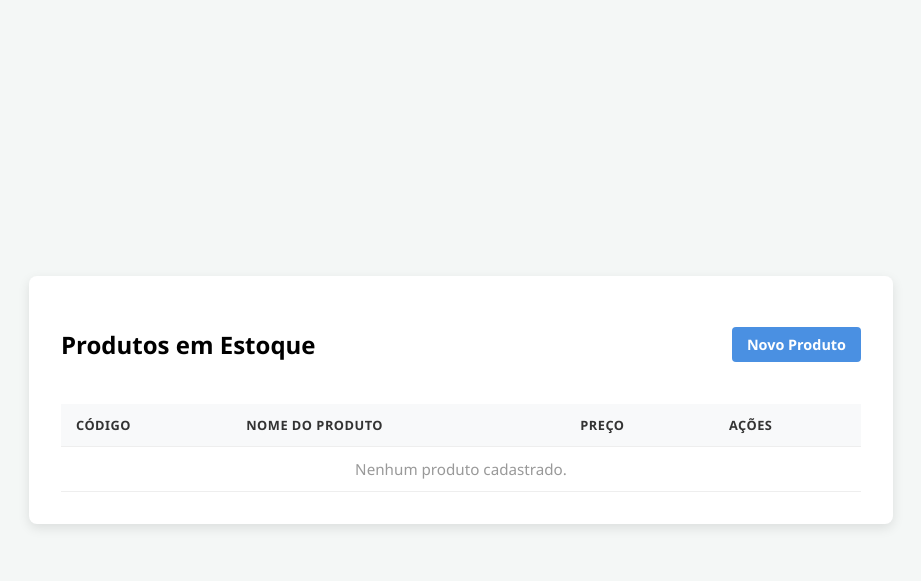
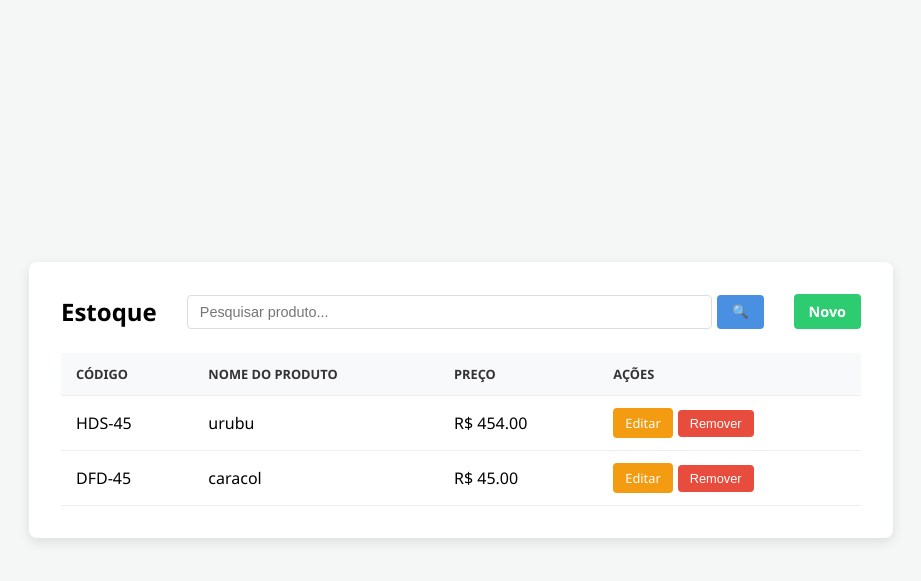
Before and after one commit to JoaoVictorML/PROVA-DWII---CRUD---, a Flask app: page /produtos in a window 1280 px wide. Shown: the top 581 px of the page, without its empty margins (179-1100 px from the left). Run offline with Flask 3, Linux system fonts and the light colour scheme.

Commit message:
atualização final

```diff
--- a/main.py
+++ b/main.py
@@ -1,31 +1,68 @@
-from flask import Flask, render_template
+from flask import Flask, render_template, request, redirect, url_for, flash
+from flask_sqlalchemy import SQLAlchemy
 
 app = Flask(__name__)
+app.config['SQLALCHEMY_DATABASE_URI'] = 'sqlite:///estoque.db'
+app.config['SQLALCHEMY_TRACK_MODIFICATIONS'] = False
+app.config['SECRET_KEY'] = 'chave_secreta_ifce'
+
+db = SQLAlchemy(app)
+
+# Modelo do Produto
+class Produto(db.Model):
+    id = db.Column(db.Integer, primary_key=True)
+    codigo = db.Column(db.String(50), unique=True, nullable=False)
+    nome = db.Column(db.String(100), nullable=False)
+    preco = db.Column(db.Float, nullable=False)
+
+# Cria o banco de dados
+with app.app_context():
+    db.create_all()
+
+# --- ROTAS ---
 
 @app.route('/')
 def index():
     return render_template('index.html')
 
+# 1. CREATE (Adicionar)
+@app.route('/adicionar', methods=['POST'])
+def adicionar_produto():
+    codigo = request.form.get('codigo')
+    nome = request.form.get('nome')
+    preco = request.form.get('preco')
+
+    novo_produto = Produto(codigo=codigo, nome=nome, preco=float(preco))
+    db.session.add(novo_produto)
+    db.session.commit()
+    return redirect(url_for('listar_produtos'))
+
+# 2. READ (Listar com Pesquisa integrada)
 @app.route('/produtos')
-def produtos():
-    return render_template('produtos.html')
+def listar_produtos():
+    query = request.args.get('q')
+    if query:
+        # Busca por nome ou código
+        produtos = Produto.query.filter(
+            (Produto.nome.contains(query)) | (Produto.codigo.contains(query))
+        ).all()
+    else:
+        produtos = Produto.query.all()
+    return render_template('produtos.html', produtos=produtos)
+
+# 3. DELETE (Remover)
+@app.route('/deletar/<int:id>', methods=['POST'])
+def deletar_produto(id):
+    produto = Produto.query.get_or_404(id)
+    db.session.delete(produto)
+    db.session.commit()
+    return redirect(url_for('listar_produtos'))
+
+# 4. UPDATE (Apenas rota de exemplo, você pode expandir depois)
+@app.route('/editar/<int:id>')
+def editar_produto(id):
+    # Aqui você renderizaria um form de edição
+    return f"Página de edição do produto {id}"
 
 if __name__ == '__main__':
     app.run(debug=True)
-
-
-    ### SEU CRUD AQUI ###
-
-### 1. READ (Listar) ###
-
-### 2. CREATE (Adicionar) ###
-
-### 3. UPDATE (Editar) ###
-
-### 4. DELETE (Remover) ###
-
-### BAIXE ISSO ###
-# python -m venv venv
-# .\venv\Scripts\activate
-
-# pip install flask flask-sqlalchemy flask-migrate flask-wtf python-dotenv
--- a/templates/produtos.html
+++ b/templates/produtos.html
@@ -1,24 +1,19 @@
-<!DOCTYPE html>
+<!doctype html>
 <html lang="pt-br">
-
   <head>
-    <meta charset="UTF-8">
-    <meta name="viewport" content="width=device-width, initial-scale=1.0">
+    <meta charset="UTF-8" />
+    <meta name="viewport" content="width=device-width, initial-scale=1.0" />
     <title>Lista de Produtos</title>
 
     <style>
-        /* Centralização total da página */
       body {
         background-color: #f4f7f6;
         display: flex;
         justify-content: center;
-            /* Centraliza horizontalmente */
         align-items: center;
-            /* Centraliza verticalmente */
         min-height: 100vh;
-            /* Garante que o corpo tenha a altura da tela */
         margin: 0;
-            font-family: 'Segoe UI', Tahoma, Geneva, Verdana, sans-serif;
+        font-family: "Segoe UI", Tahoma, Geneva, Verdana, sans-serif;
       }
 
       .container-large {
@@ -35,9 +30,44 @@
         justify-content: space-between;
         align-items: center;
         margin-bottom: 1.5rem;
+        gap: 10px;
       }
 
-        /* Estilização da Tabela */
+      .search-form {
+        display: flex;
+        gap: 5px;
+        flex-grow: 1;
+        margin: 0 20px;
+      }
+
+      .search-input {
+        padding: 8px 12px;
+        border: 1px solid #ddd;
+        border-radius: 4px;
+        width: 100%;
+        font-size: 0.9rem;
+        outline: none;
+      }
+
+      .search-input:focus {
+        border-color: #4a90e2;
+      }
+
+      .btn-search {
+        padding: 8px 15px;
+        background-color: #4a90e2;
+        color: white;
+        border: none;
+        border-radius: 4px;
+        cursor: pointer;
+        font-weight: bold;
+        transition: 0.3s;
+      }
+
+      .btn-search:hover {
+        background-color: #357abd;
+      }
+
       .product-table {
         width: 100%;
         border-collapse: collapse;
@@ -57,34 +87,16 @@
         font-weight: 600;
         text-transform: uppercase;
         font-size: 0.8rem;
-            letter-spacing: 0.5px;
       }
 
-        .product-table tr:hover {
-            background-color: #fcfcfc;
-        }
-
-        .product-table td {
-            color: #555;
-            font-size: 0.95rem;
-        }
-
-        /* Botões de Ação */
       .btn-edit {
         padding: 6px 12px;
         background-color: #f39c12;
         color: white;
-            border: none;
         border-radius: 4px;
-            cursor: pointer;
-            font-size: 0.8rem;
-            transition: 0.3s;
         text-decoration: none;
         margin-right: 5px;
-        }
-
-        .btn-edit:hover {
-            background-color: #e67e22;
+        font-size: 0.8rem;
       }
 
       .btn-delete {
@@ -95,17 +107,12 @@
         border-radius: 4px;
         cursor: pointer;
         font-size: 0.8rem;
-            transition: 0.3s;
-        }
-
-        .btn-delete:hover {
-            background-color: #c0392b;
       }
 
       .btn-secondary {
         text-decoration: none;
         padding: 8px 15px;
-            background-color: #4a90e2;
+        background-color: #2ecc71;
         color: white;
         border-radius: 4px;
         font-size: 0.9rem;
@@ -114,17 +121,32 @@
       }
 
       .btn-secondary:hover {
-            background-color: #357abd;
+        background-color: #27ae60;
       }
     </style>
   </head>
 
   <body>
-
     <div class="container-large">
       <div class="header-actions">
-            <h2>Produtos em Estoque</h2>
-            <a href="/" class="btn-secondary">Novo Produto</a>
+        <h2 style="margin: 0">Estoque</h2>
+
+        <form
+          action="{{ url_for('listar_produtos') }}"
+          method="GET"
+          class="search-form"
+        >
+          <input
+            type="text"
+            name="q"
+            class="search-input"
+            placeholder="Pesquisar produto..."
+            value="{{ request.args.get('q', '') }}"
+          />
+          <button type="submit" class="btn-search">🔍</button>
+        </form>
+
+        <a href="{{ url_for('index') }}" class="btn-secondary">Novo</a>
       </div>
 
       <table class="product-table">
@@ -143,12 +165,18 @@
             <td>{{ produto.nome }}</td>
             <td>R$ {{ "%.2f"|format(produto.preco) }}</td>
             <td>
-                        <div style="display: flex;">
-                            <a href="#" class="btn-edit">Editar</a>
+              <div style="display: flex; align-items: center">
+                <a
+                  href="{{ url_for('editar_produto', id=produto.id) }}"
+                  class="btn-edit"
+                  >Editar</a
+                >
 
-                            <!-- Botão de Remover com formulário para o CRUD -->
-                            <form action="{{ url_for('deletar_produto', id=produto.id) }}" method="POST"
-                                onsubmit="return confirm('Deseja realmente excluir?')">
+                <form
+                  action="{{ url_for('deletar_produto', id=produto.id) }}"
+                  method="POST"
+                  onsubmit="return confirm('Deseja realmente excluir?');"
+                >
                   <button type="submit" class="btn-delete">Remover</button>
                 </form>
               </div>
@@ -156,13 +184,18 @@
           </tr>
           {% else %}
           <tr>
-                    <td colspan="4" style="text-align: center; color: #999;">Nenhum produto cadastrado.</td>
+            <td
+              colspan="4"
+              style="text-align: center; color: #999; padding: 40px"
+            >
+              {% if request.args.get('q') %} Nenhum produto encontrado para "{{
+              request.args.get('q') }}". {% else %} Nenhum produto cadastrado.
+              {% endif %}
+            </td>
           </tr>
           {% endfor %}
         </tbody>
       </table>
     </div>
-
   </body>
-
 </html>
```
Also changed, not shown: templates/index.html (+42 -14 lines), instance/estoque.db (added). Lines whose indentation alone changed are shown as unchanged.
